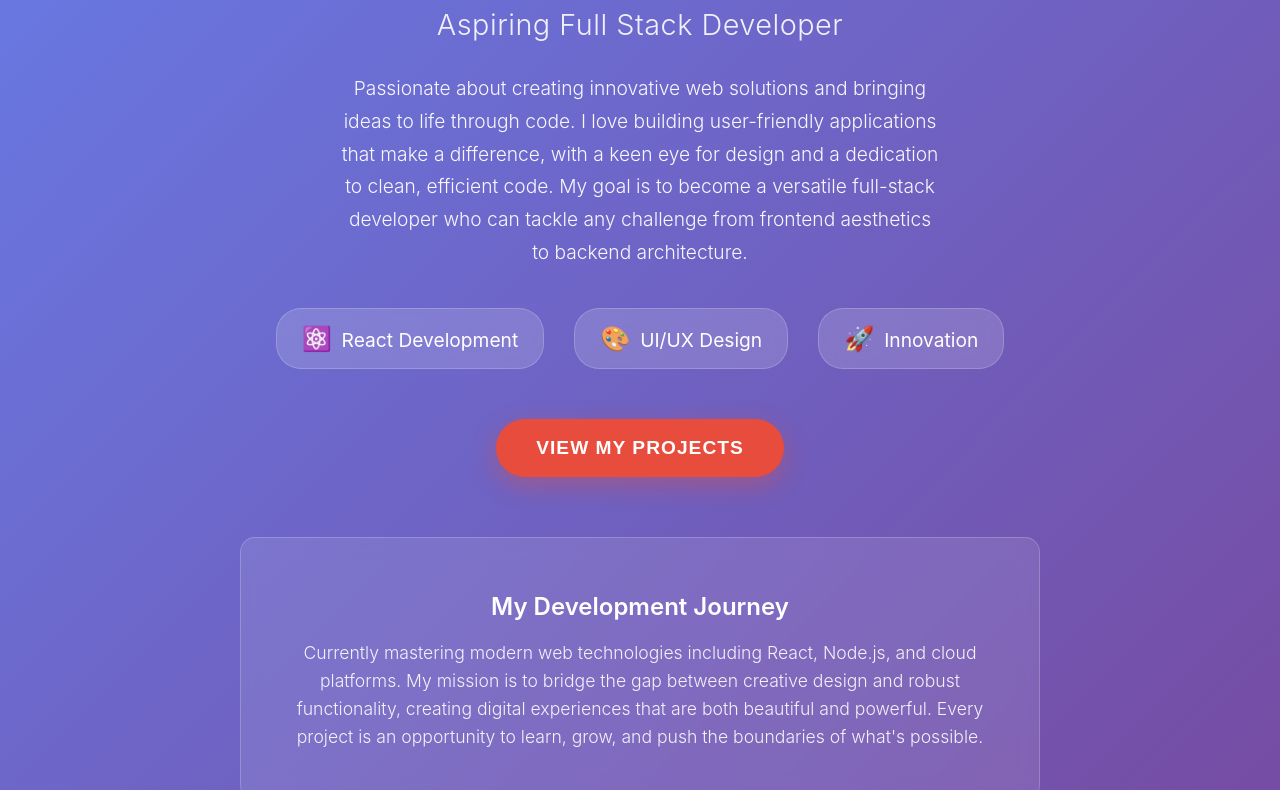
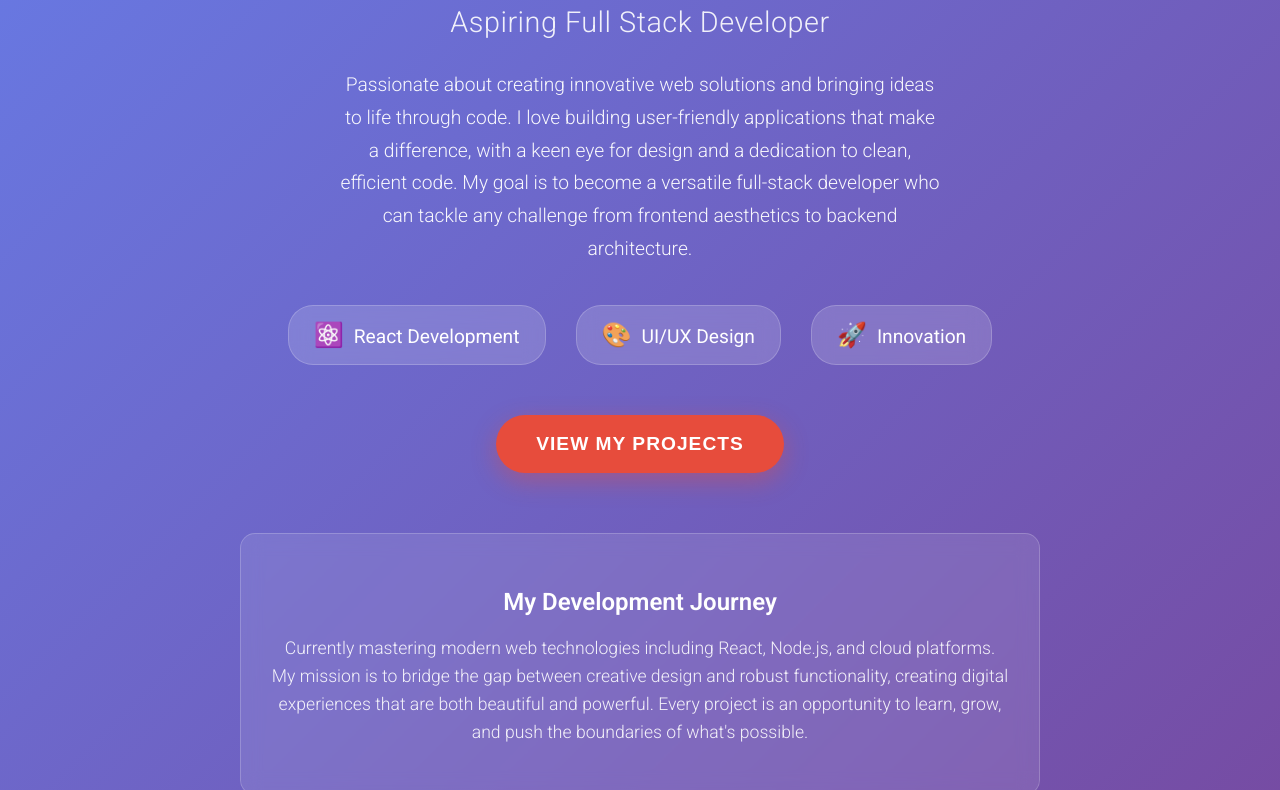
Before and after one commit to Zine-Eddine-OUARGLI/AI-project, a plain HTML site: page index.html in a window 1280 px wide. Shown: the part 320-1110 px from the top of the page. Drawn offline with Linux system fonts and the light colour scheme.

Commit message:
changed the font to roboto

```diff
--- a/style.css
+++ b/style.css
@@ -1,6 +1,8 @@
+@import url('https://fonts.googleapis.com/css2?family=Roboto:ital,wght@0,100..900;1,100..900&family=Rubik:ital,wght@0,300..900;1,300..900&display=swap');
+
 body {
   margin: 0;
-  font-family: -apple-system, BlinkMacSystemFont, "Segoe UI", Roboto, sans-serif;
+  font-family: "Roboto", sans-serif;
 }
 
 .hero-section {
```
